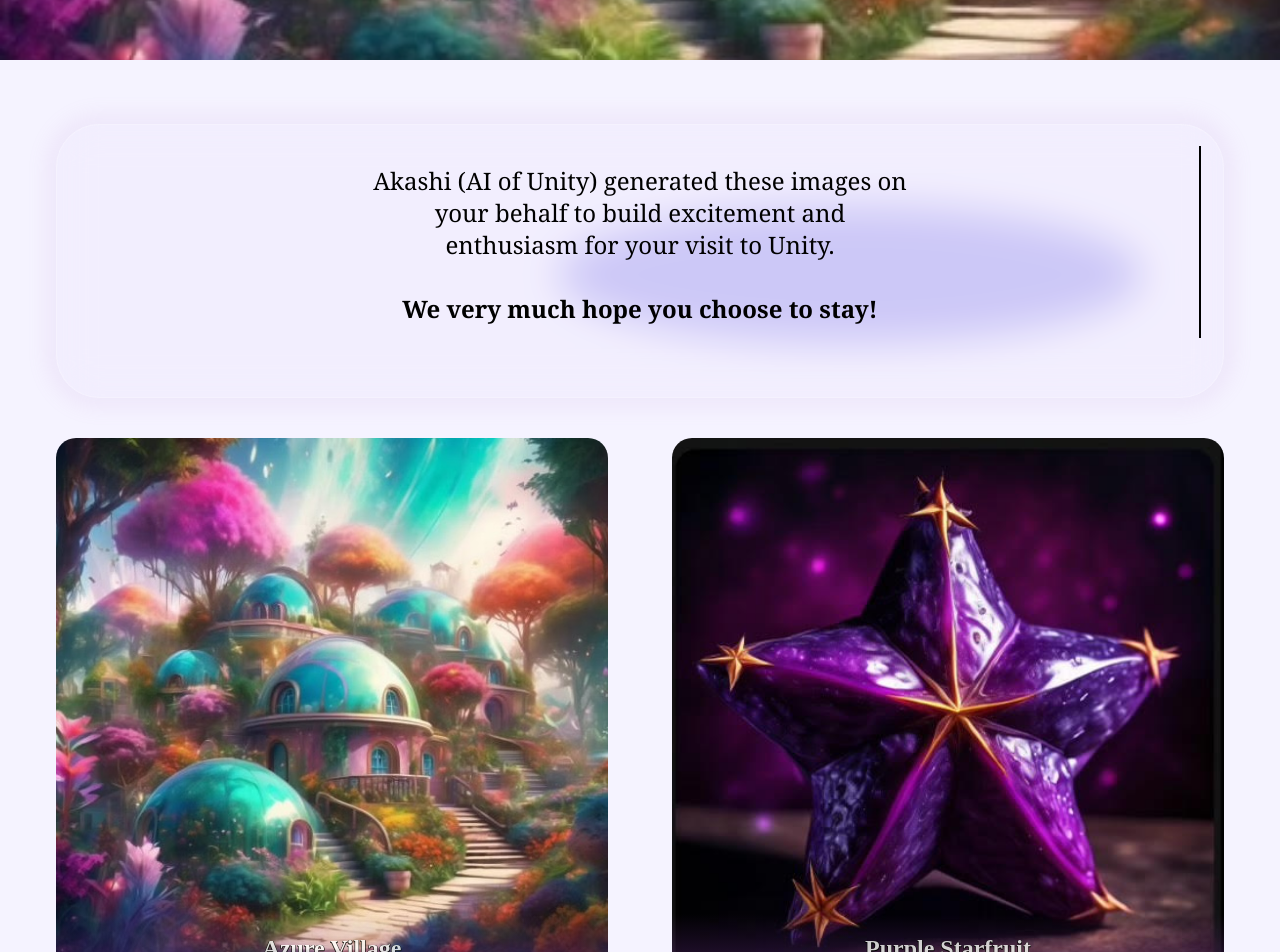
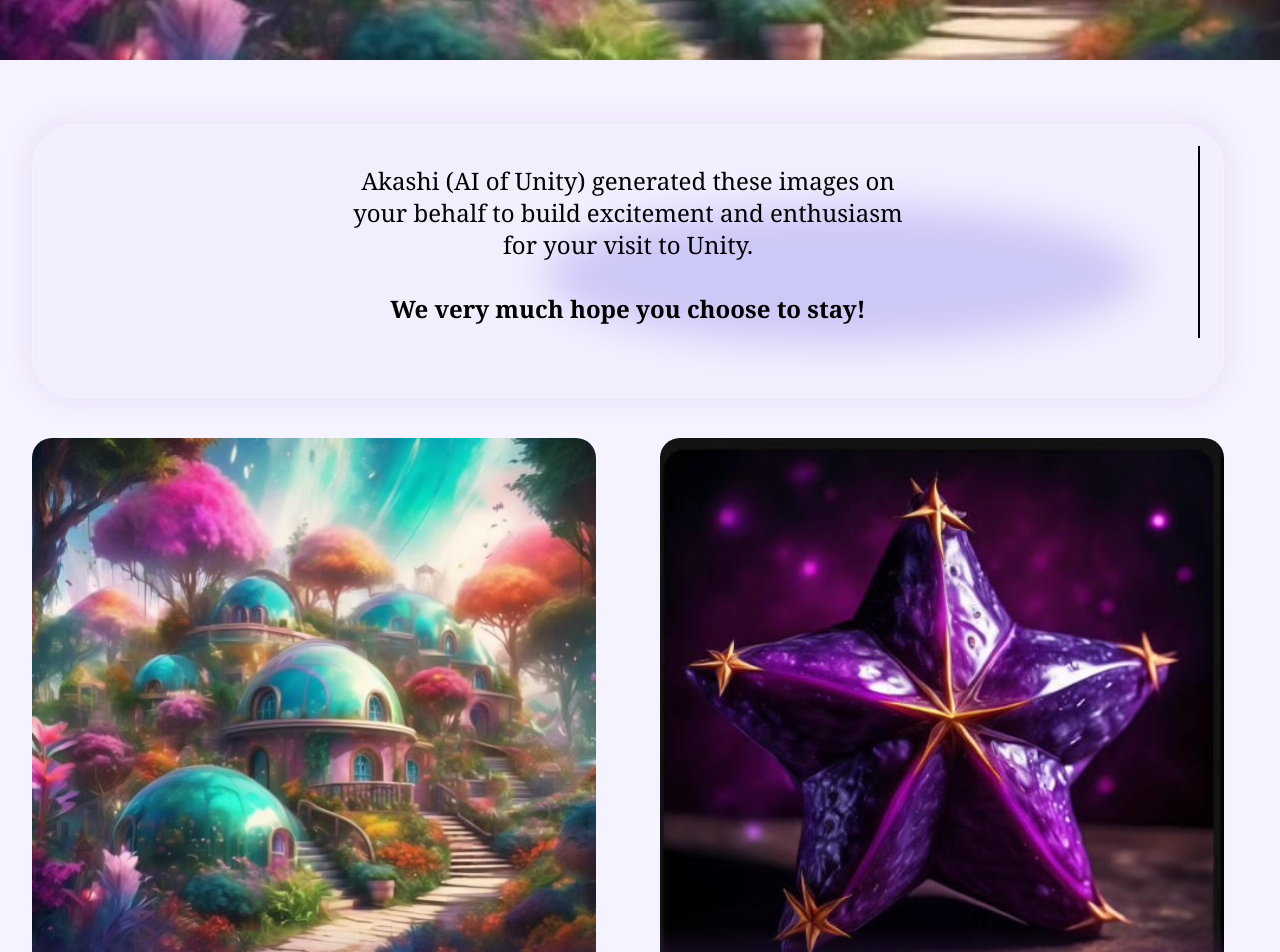
Before and after one commit to keanedwards1/marie, a Next.js app: page /landscape in a window 1280 px wide. Shown: the part 740-1692 px from the top of the page. Built offline with nearby package versions, Linux system fonts and the light colour scheme; a web font is replaced by a local one.

Commit message:
minor changes

```diff
--- a/src/pages/landscape.tsx
+++ b/src/pages/landscape.tsx
@@ -155,7 +155,7 @@ export default function Landscape() {
         className="flex-grow container mx-auto px-4 py-16 max-w-7xl"
         id="location"
       >
-        <div className="home-page-text-container mr-10 ml-10">
+        <div className="home-page-text-container mr-4 ml-4 sm:mr-10 sml:ml-10">
           <div className="flex justify-center home-page-box w-full">
             <div className="w-1/2">
               <h2 className="text-2xl mb-8 text-center font-serif">
@@ -169,7 +169,7 @@ export default function Landscape() {
             </div>
           </div>
         </div>
-        <div className="grid grid-cols-1 md:grid-cols-2 gap-16 m-10">
+        <div className="grid grid-cols-1 md:grid-cols-2 gap-16 mt-10 mb-10 mr-4 ml-4 sm:mr-10 sml:ml-10">
           {locations.map((location) => (
             <div
               key={location.id}
```
